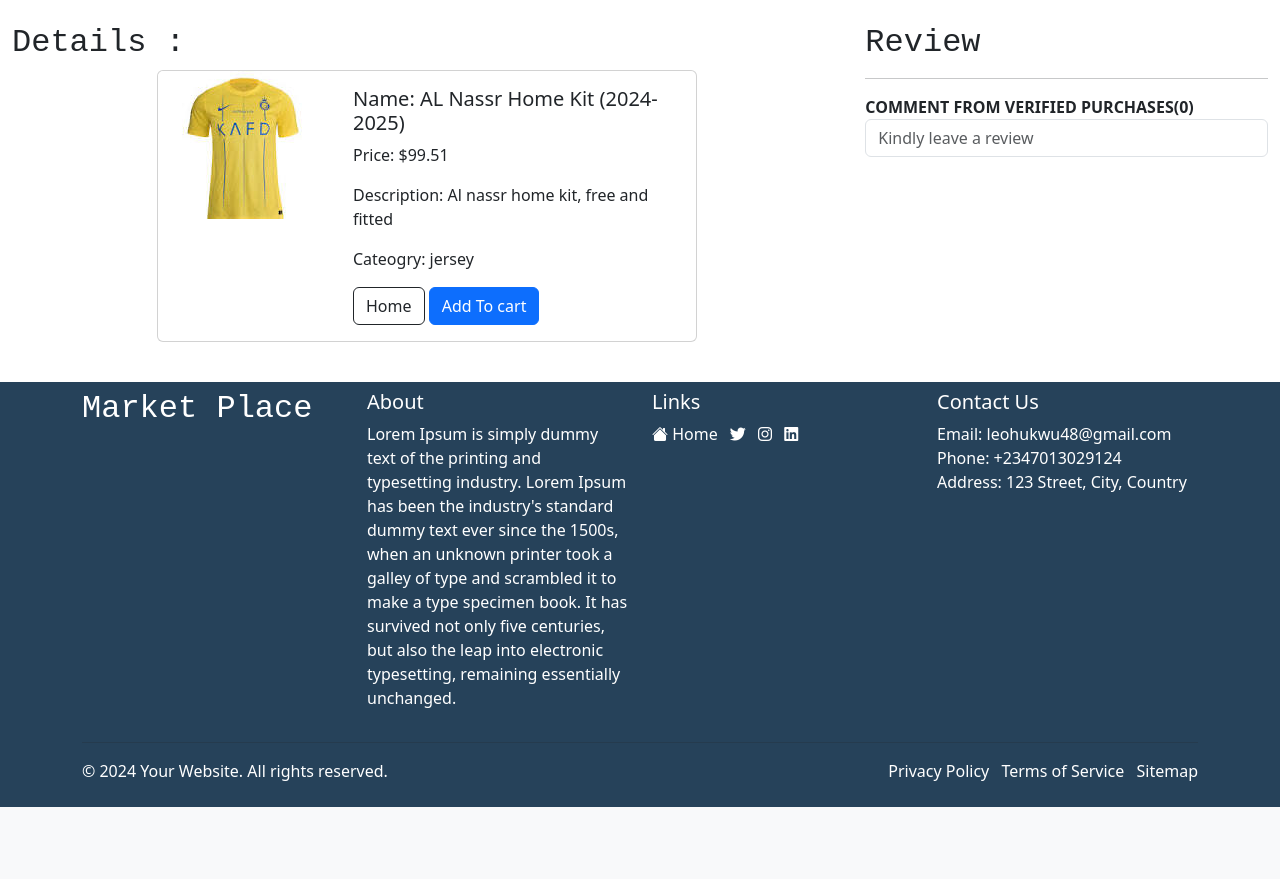
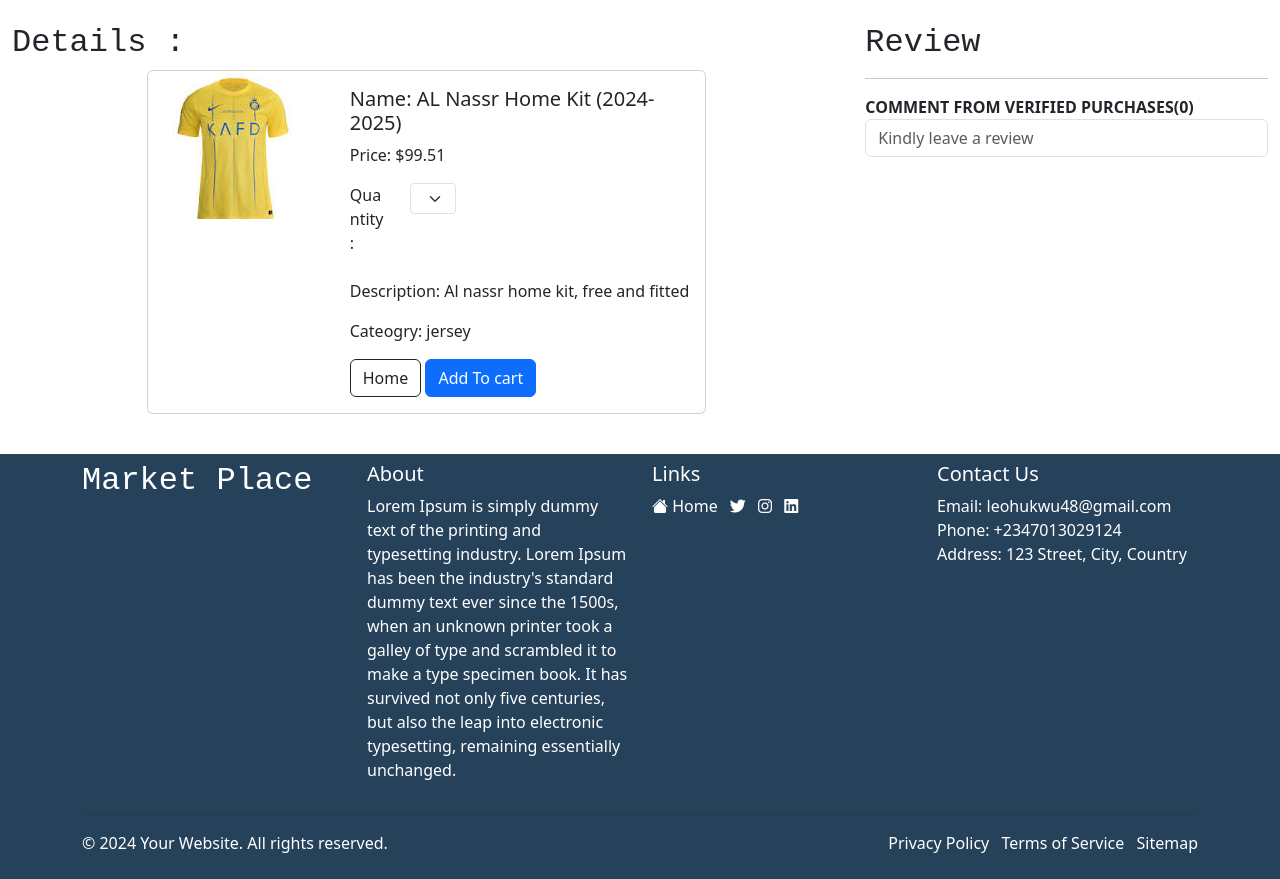
Before and after one commit to jiggyboy1/market_place, a Django app: page /product/1 in a window 1280 px wide. Shown: the part 56-935 px from the top of the page. Before the commit the page ends 863 px from the top, so only its background shows below. Run offline with Django 5.2, Linux system fonts and the light colour scheme; data comes from the database, SQL or seed files in the repository; both versions use the stored data as it was after the commit.

Commit message:
initial commit

```diff
--- a/templates/product.html
+++ b/templates/product.html
@@ -9,7 +9,7 @@
         <div class="col-12 col-lg-8">
             <h2>Details :</h2>
             <div class="details">
-                <div class="card mb-3" style="max-width: 540px;">
+                <div class="card mb-3" style="max-width: 840px;">
                     <div class="row g-0">
 
                         <div class="col-md-4">
@@ -19,6 +19,19 @@
                             <div class="card-body">
                                 <h5 class="card-title">Name: {{room.name}}</h5>
                                 <p class="card-text">Price: ${{room.price}}</p>
+                                <div class="row ">
+                                    <div class="col-md-2">Quantity:</div>
+                                    <div class="col-md-2">
+                                        <select class="form-select form-select-sm " id="qty-cart" >
+                                            <option value="1">1</option>
+                                            <option value="2">2</option>
+                                            <option value="3">3</option>
+                                            <option value="4">4</option>
+                                            <option value="5">5</option>
+                                        </select>
+                                    </div>
+                                </div>
+                                <br>
                                 <p class="card-text">Description: {{room.description}}</p>
                                 <p class="card-text">Cateogry: {{room.cateogry}}</p>
                                 <a class="btn btn-outline-dark mt-auto" href="{% url 'home' %}">Home</a>
@@ -70,6 +83,7 @@
         url : "{% url 'cart_add' %} ",
         data : {
             product_id : $('#add-cart').val(),
+            product_qty: $('#qty-cart option:selected'),
             csrfmiddlewaretoken : '{{ csrf_token }}',
             action : 'post'
 
```
Also changed, not shown: db.sqlite3.
